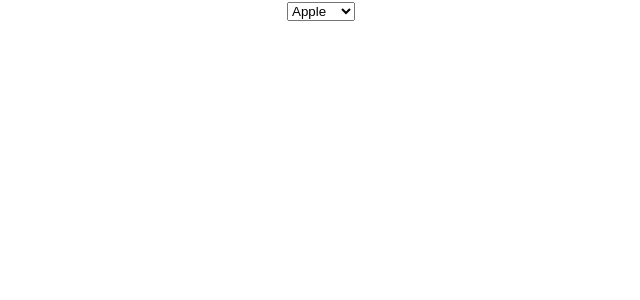
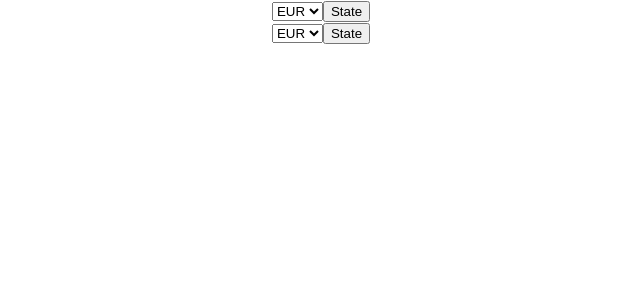
Before and after one commit to bob-smith-compass/redux-create-react-app, a React (Create React App) app: page / in a window 1280 px wide. Shown: the top 300 px of the page, without its empty margins (319-959 px from the left). Built offline with nearby package versions, Linux system fonts and the light colour scheme.

Commit message:
setState

```diff
--- a/src/components/conversion/Conversion.jsx
+++ b/src/components/conversion/Conversion.jsx
@@ -4,10 +4,18 @@
 import Ddl from '../ddl/Ddl';
 
 export default class Conversion extends Component {
+    constructor(props) {
+        super(props);
+        this.state = {
+            fromCurrency: '',
+            toCurrency: ''
+        }
+    }
     render() {
         return (
             <div>
-                <Ddl />
+                <Ddl options={['EUR', 'USD', 'CDN']}/>
+                <Ddl options={['EUR', 'USD', 'CDN']}/>
             </div>
         )
     }
--- a/src/components/ddl/Ddl.jsx
+++ b/src/components/ddl/Ddl.jsx
@@ -3,17 +3,29 @@
 export default class Ddl extends Component {
     constructor(props) {
         super(props);
+        console.log(props)
         this.state = {
             selected: '',
-            options: ['Apple', 'Orange', 'Banana']
+            options: this.props.option
         }
+    }
+    changeHandler = (e) => {
+        console.log(e.target.value);
+        this.setState({
+            selected: e.target.value
+        })
+    }
+    showState = () => {
+        console.log(this.state);
     }
     render() {
         return (
             <div>
-                <select name="ddl" id="">
-                    {this.state.options.map( e => <option>{e}</option>)}
+                <select name="ddl" id="" onChange={this.changeHandler}>
+                    {/* {this.state.options.map( e => <option>{e}</option>)} */}
+                    {this.props.options.map( e => <option>{e}</option>)}
                 </select>
+                <button onClick={this.showState}>State</button>
             </div>
         )
     }
```
